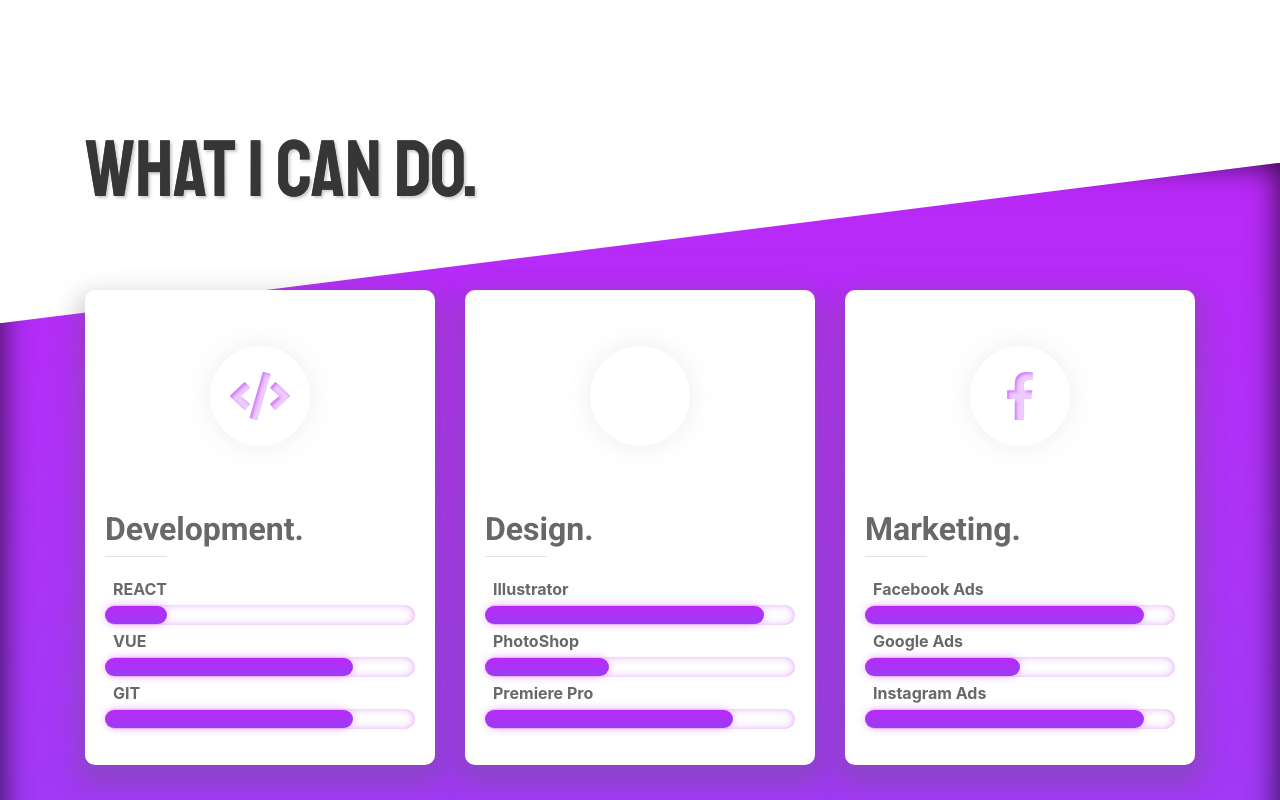
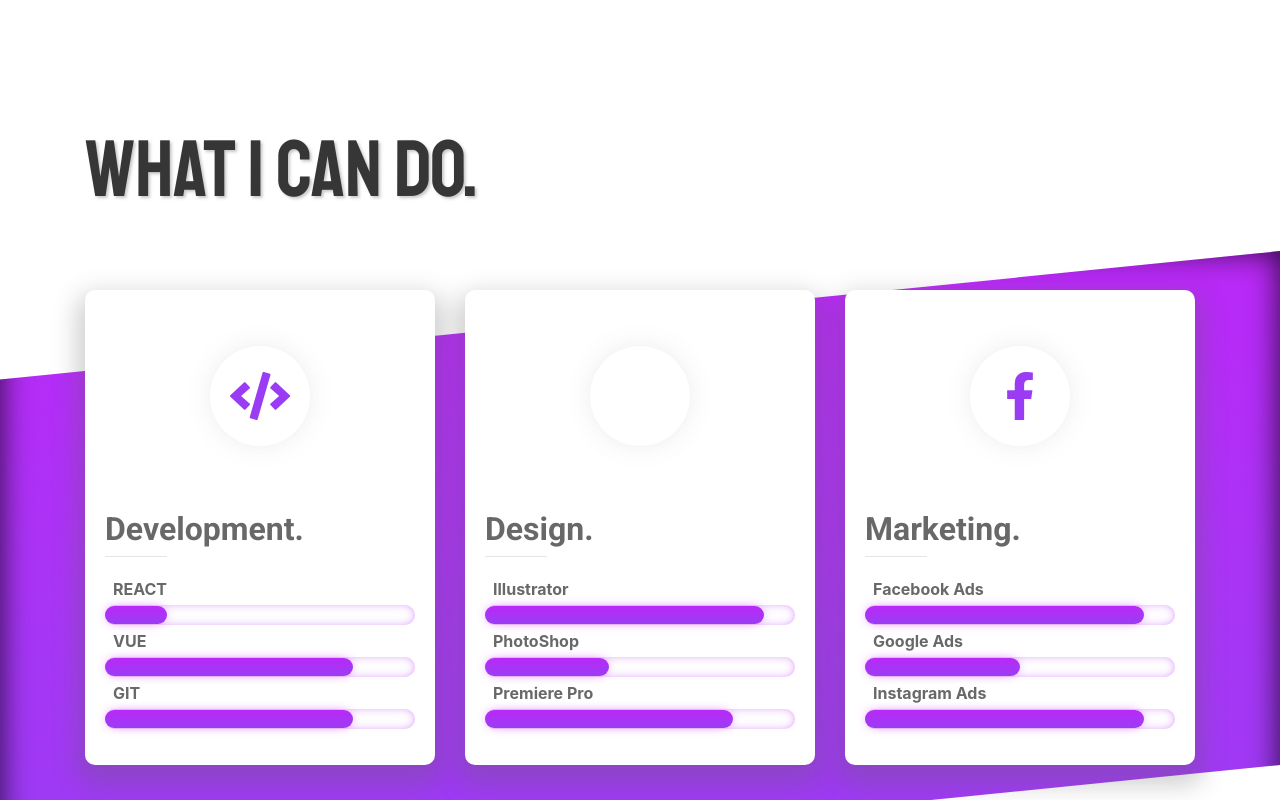
Before and after one commit to DavidHut13/Portfolio, a Vue app: page / in a window 1280 px wide. Shown: the part 1780-2580 px from the top of the page. Built offline with nearby package versions, Linux system fonts and the light colour scheme; some icons are missing.

Commit message:
fixed the bg color on titles

```diff
--- a/src/components/about.vue
+++ b/src/components/about.vue
@@ -120,7 +120,6 @@
 }
 
 .sectionHeader {
-     background-color: #5e5e5e;
      color: rgb(54, 54, 54);
      text-shadow: 2px 2px 3px rgba(145, 145, 145, 0.5);
      -webkit-background-clip: text;
--- a/src/components/contact.vue
+++ b/src/components/contact.vue
@@ -53,7 +53,6 @@
 }
 
 .sectionHeader {
-     background-color: #5e5e5e;
      color: rgb(54, 54, 54);
      text-shadow: 2px 2px 3px rgba(145, 145, 145, 0.5);
      -webkit-background-clip: text;
--- a/src/components/skills.vue
+++ b/src/components/skills.vue
@@ -93,7 +93,6 @@
 
 <style scoped>
 .sectionHeader {
-     background-color: #5e5e5e;
      color: rgb(54, 54, 54);
      text-shadow: 2px 2px 3px rgba(145, 145, 145, 0.5);
      -webkit-background-clip: text;
@@ -140,14 +139,16 @@
 }
 
 .icon {
-     position: relative;
-     top: 0;
-     background-color: #d37cff;
-     color: transparent;
-     text-shadow: 2px 2px 3px rgba(255, 255, 255, 0.6);
+     color: #9a3cf4;
+}
+.title {
+     color: rgb(54, 54, 54);
+     text-shadow: 2px 2px 3px rgba(145, 145, 145, 0.5);
      -webkit-background-clip: text;
      -moz-background-clip: text;
      background-clip: text;
+     font-size: 9rem;
+     font-family: 'Staatliches', cursive;
 }
 
 .hours {
--- a/src/views/Home.vue
+++ b/src/views/Home.vue
@@ -23,7 +23,7 @@
 
           <!--=========================== Skills Section ======================-->
           <b-row class="skillsSection ">
-               <b-col cols="12" class="backgroundSplash"></b-col>
+               <b-col cols="12" class="backgroundStripe"></b-col>
                <b-col>
                     <skill-card class=""></skill-card>
                </b-col>
@@ -110,27 +110,29 @@
 </script>
 
 <style lang="scss" scoped>
+.aboutSection {
+     margin-top: 10%;
+}
 
-.aboutSection{
-margin-top: 10%;
-}
 .skillsSection {
      position: relative;
      margin-top: 10%;
      margin-bottom: 20%;
 }
+
 .contactSection {
      margin-bottom: 12%;
 }
-.backgroundSplash {
-    -webkit-box-shadow: inset 0px 0px 30px 1px rgba(0,0,0,0.75);
-     -moz-box-shadow: inset 0px 0px 30px 1px rgba(0,0,0,0.75);
-     box-shadow: inset 0px 0px 30px 1px rgba(0,0,0,0.75);
+
+.backgroundStripe   {
+     -webkit-box-shadow: inset 0px 0px 30px 1px rgba(0, 0, 0, 0.75);
+     -moz-box-shadow: inset 0px 0px 30px 1px rgba(0, 0, 0, 0.75);
+     box-shadow: inset 0px 0px 30px 1px rgba(0, 0, 0, 0.75);
      background-position: center;
      background-size: cover;
-     height: 100%;
+     height: 80%;
      position: absolute;
-     top: 25%;
+     top: 36%;
      z-index: 0;
      background-image: linear-gradient(to bottom, #ba28f7, #b22ef7, #aa34f6, #a238f5, #9a3cf4);
      -webkit-clip-path: polygon(0 0, 100% 0, 100% 70vh, 0 100%);
@@ -181,9 +183,8 @@
      mask-image: url(/img/home/ArrowBracketMask.svg);
      mask-repeat: no-repeat;
      mask-position: center;
-     background-image:url(/img/home/architecture-buildings-city-280193.jpg);
+     background-image: url(/img/home/architecture-buildings-city-280193.jpg);
 }
-
 
 .bg-color {
      background: rgb(240, 239, 239);
@@ -192,7 +193,7 @@
 .subTitle {
      font-size: 3rem;
      display: block;
-     margin-bottom:-4%;
+     margin-bottom: -4%;
      color: rgb(54, 54, 54);
      font-family: 'Raleway', cursive;
 }
@@ -208,7 +209,7 @@
 }
 
 .titleWrapper {
-    height:20rem;
+     height: 20rem;
 }
 
 @media(max-width:640px) {
@@ -219,15 +220,16 @@
      .subTitle {
           font-size: 2rem;
      }
-          .titleWrapper {
-    height:10rem;
-}
+
+     .titleWrapper {
+          height: 10rem;
+     }
 }
 
 @media(max-width:540px) {
-     .backgroundSplash {
+     .backgroundStripe {
           top: 15%;
-          height:85%;
+          height: 85%;
      }
 
 }
@@ -250,7 +252,6 @@
 
 }
 
-
 .slide-leave-to {
      opacity: 0;
      transform: translateX(600px);
```
